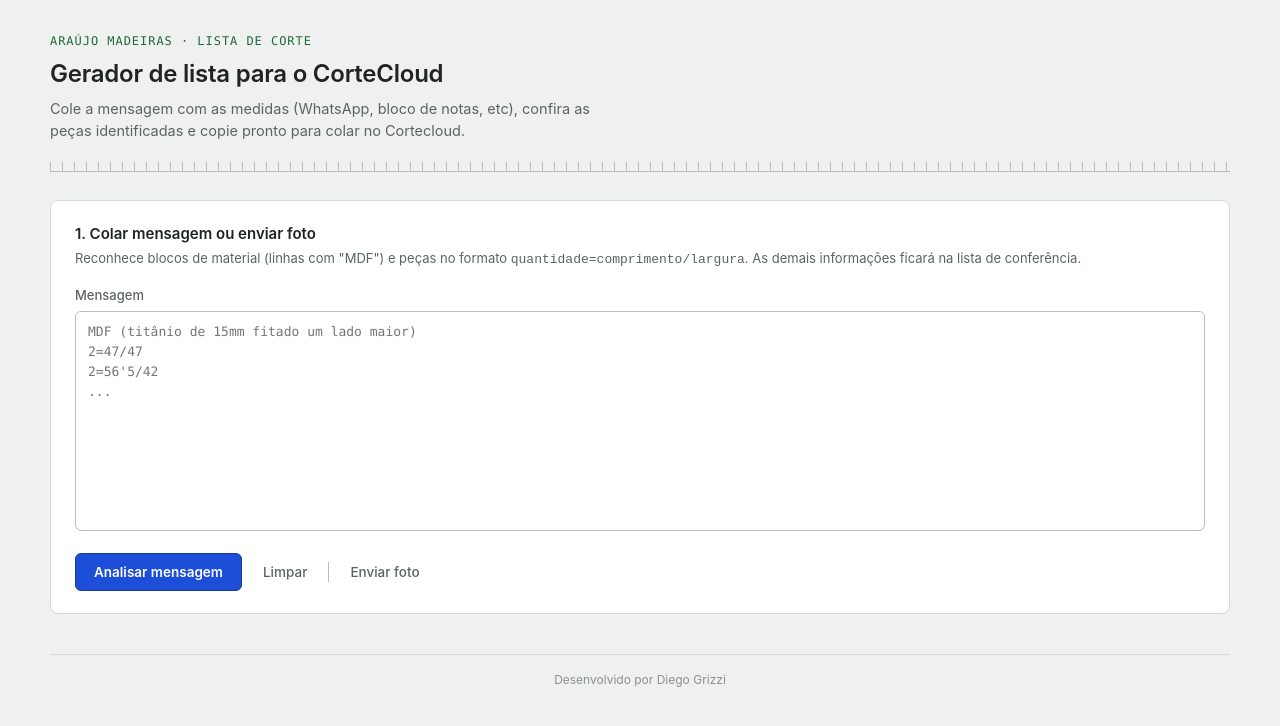
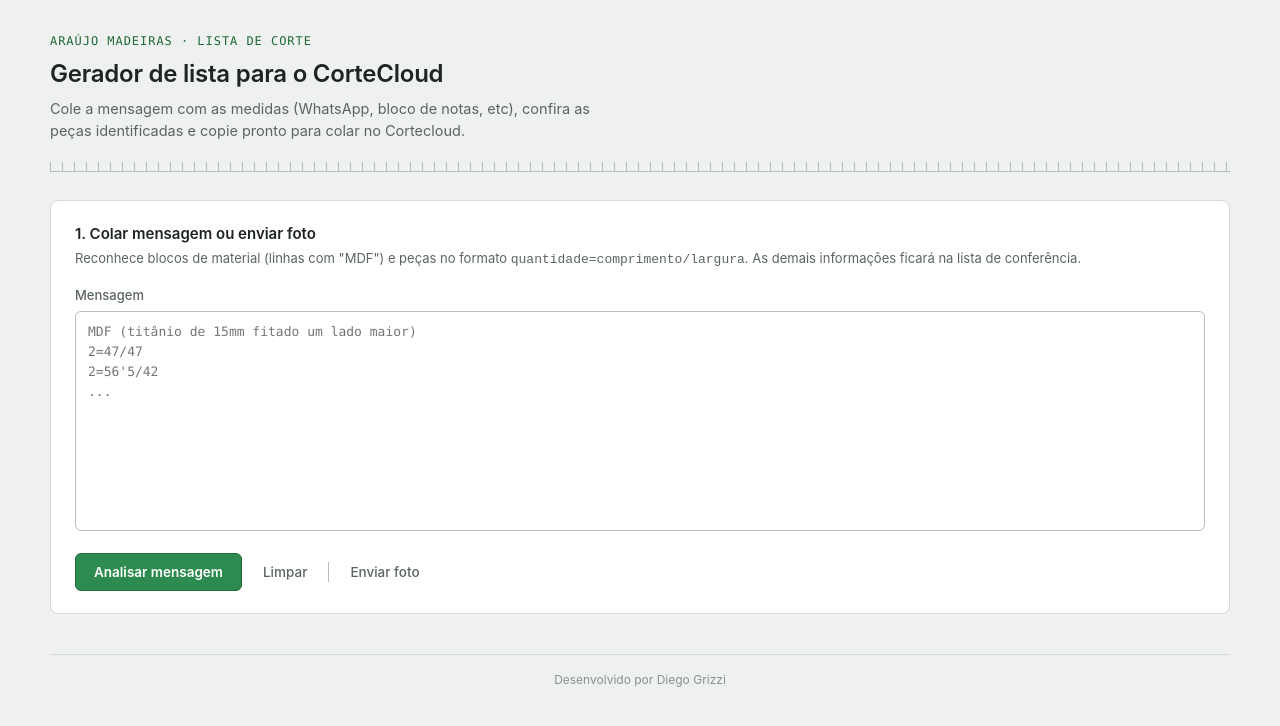
Before and after one commit to DiegoGrizzi/gerador-lista-corte, a React (Vite) app in the folder client/: page / in a window 1280 px wide. Shown: the top 726 px of the page. Built offline with nearby package versions, Linux system fonts and the light colour scheme; no server answers.

Commit message:
Reverte a cor de fundo do botão 'Analisar mensagem' para o verde padrão

```diff
--- a/client/src/styles/style.css
+++ b/client/src/styles/style.css
@@ -248,11 +248,6 @@ button.primary:disabled {
   background: var(--border-strong);
   border-color: var(--border-strong);
   color: var(--surface);
-}
-
-#btn-analyze {
-  background: #1D4ED8;
-  border-color: #1E3A8A;
 }
 
 button.accent-blue {
```
